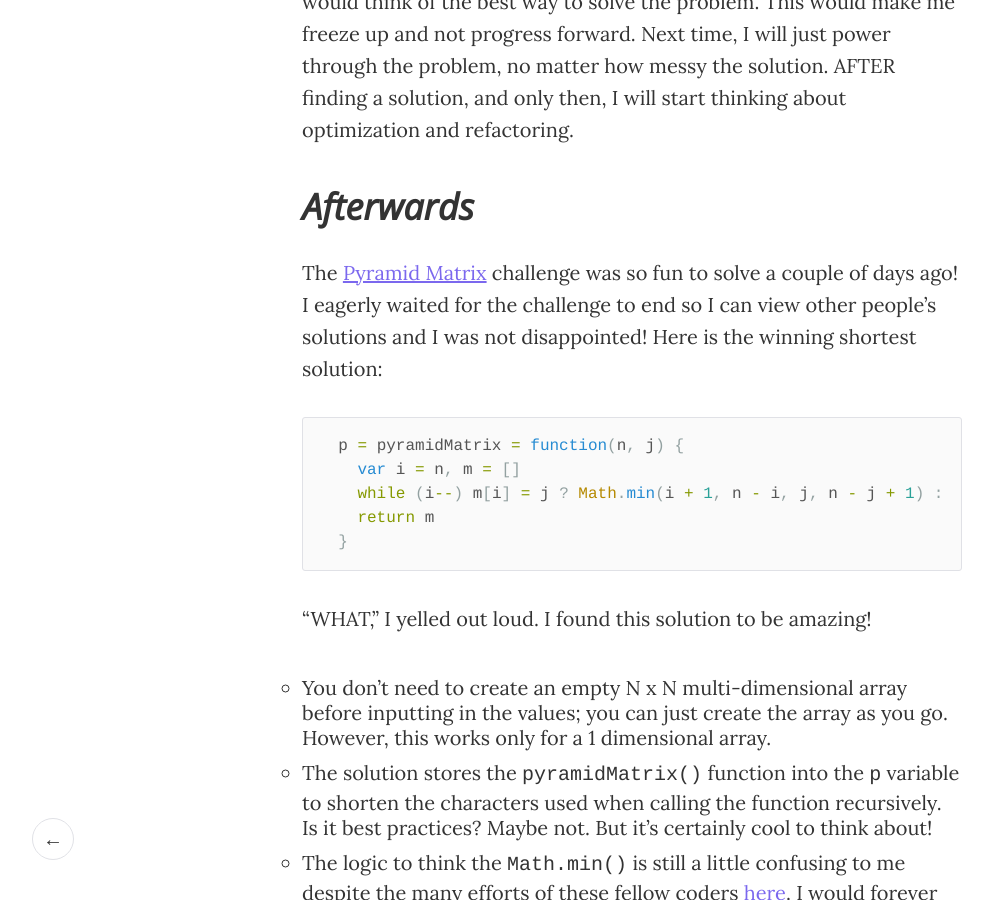
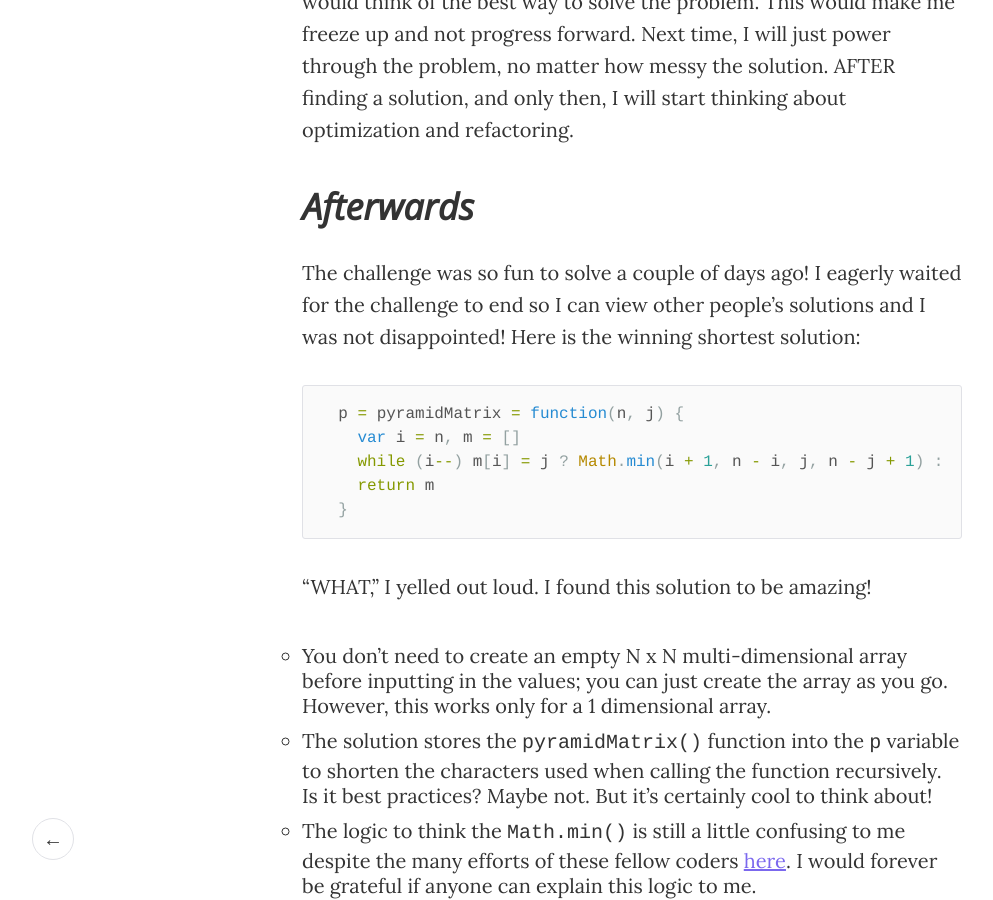
Before and after one commit to matchajune/matchajune.github.io, a Jekyll site: the page built from _posts/2015-10-10-pyramid-matrix.markdown, in a window 1280 px wide and 900 px high, scrolled down 5690 px. Shown: the whole window, without its empty margins (8-1001 px from the left). Built offline with Jekyll 4.4.1, drawn with Linux system fonts in a browser that asks for light colours; comment, search, counter and statistics services are not loaded.

Commit message:
delete url because the url is where I'm originally writing

```diff
--- a/_posts/2015-10-10-pyramid-matrix.markdown
+++ b/_posts/2015-10-10-pyramid-matrix.markdown
@@ -119,7 +119,7 @@ One non-coding problem I had while solving this problem was that I would think o
 
 ## Afterwards
 
-The [Pyramid Matrix](http://juliusjung.info/2015/10/10/pyramid-matrix/) challenge was so fun to solve a couple of days ago! I eagerly waited for the challenge to end so I can view other people's solutions and I was not disappointed! Here is the winning shortest solution:
+The challenge was so fun to solve a couple of days ago! I eagerly waited for the challenge to end so I can view other people's solutions and I was not disappointed! Here is the winning shortest solution:
 
 {% highlight javascript %}
   p = pyramidMatrix = function(n, j) {
```
